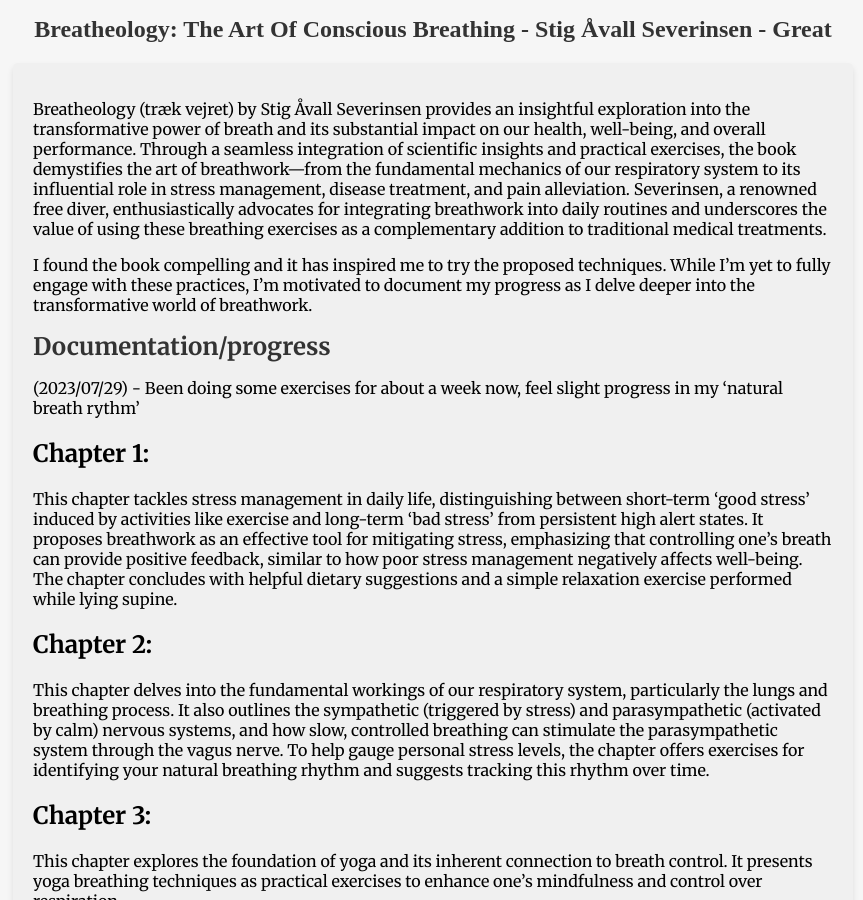
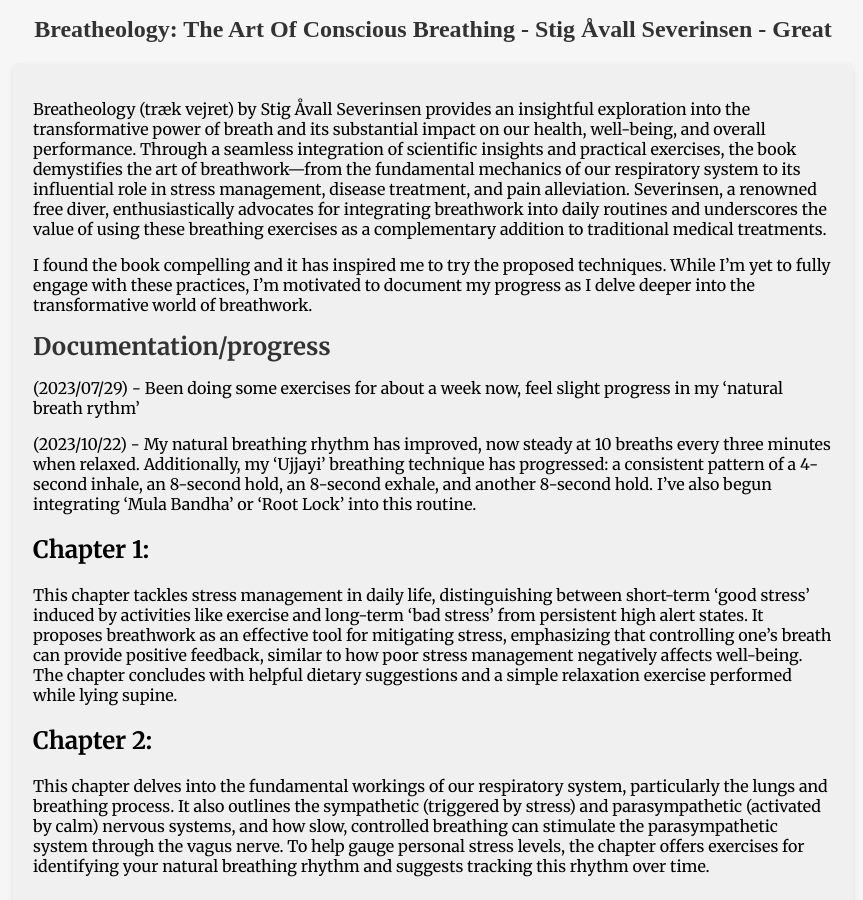
Before and after one commit to Kortelange/webpage, a Jekyll site: the page built from _books/breatheology.md, in a window 1280 px wide and 900 px high. Shown: the whole window, without its empty margins (207-1070 px from the left). Built offline with Jekyll 4.4.1, drawn with Linux system fonts in a browser that asks for light colours.

Commit message:
Add update on breathing progress

```diff
--- a/_books/breatheology.md
+++ b/_books/breatheology.md
@@ -13,6 +13,8 @@ I found the book compelling and it has inspired me to try the proposed technique
 
 # Documentation/progress
 (2023/07/29) - Been doing some exercises for about a week now, feel slight progress in my 'natural breath rythm'
+
+(2023/10/22) - My natural breathing rhythm has improved, now steady at 10 breaths every three minutes when relaxed. Additionally, my 'Ujjayi' breathing technique has progressed: a consistent pattern of a 4-second inhale, an 8-second hold, an 8-second exhale, and another 8-second hold. I've also begun integrating 'Mula Bandha' or 'Root Lock' into this routine.
 
 ## Chapter 1:
 This chapter tackles stress management in daily life, distinguishing between short-term 'good stress' induced by activities like exercise and long-term 'bad stress' from persistent high alert states. It proposes breathwork as an effective tool for mitigating stress, emphasizing that controlling one's breath can provide positive feedback, similar to how poor stress management negatively affects well-being. The chapter concludes with helpful dietary suggestions and a simple relaxation exercise performed while lying supine.
```
